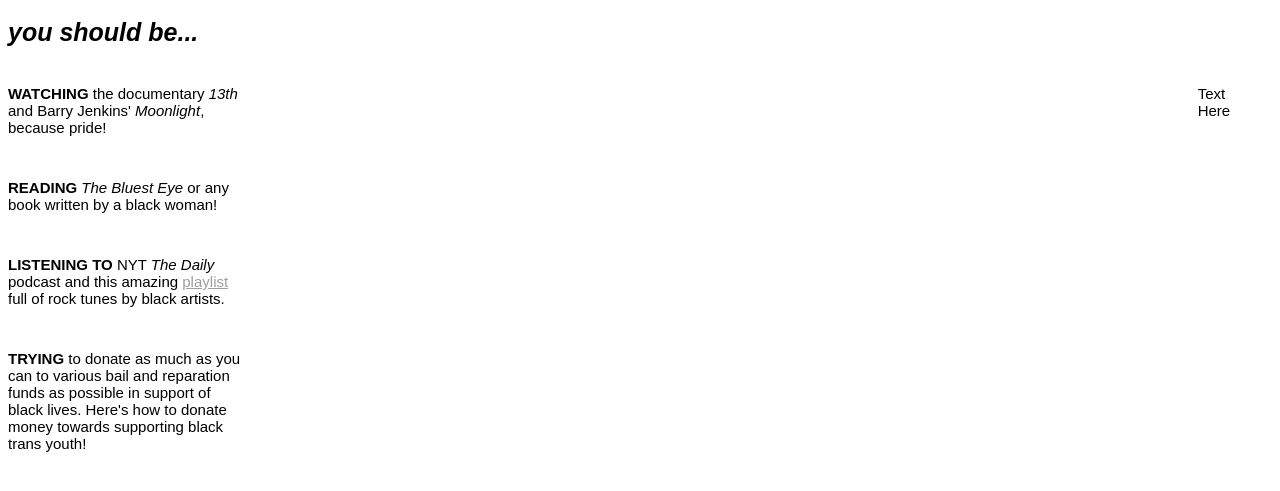
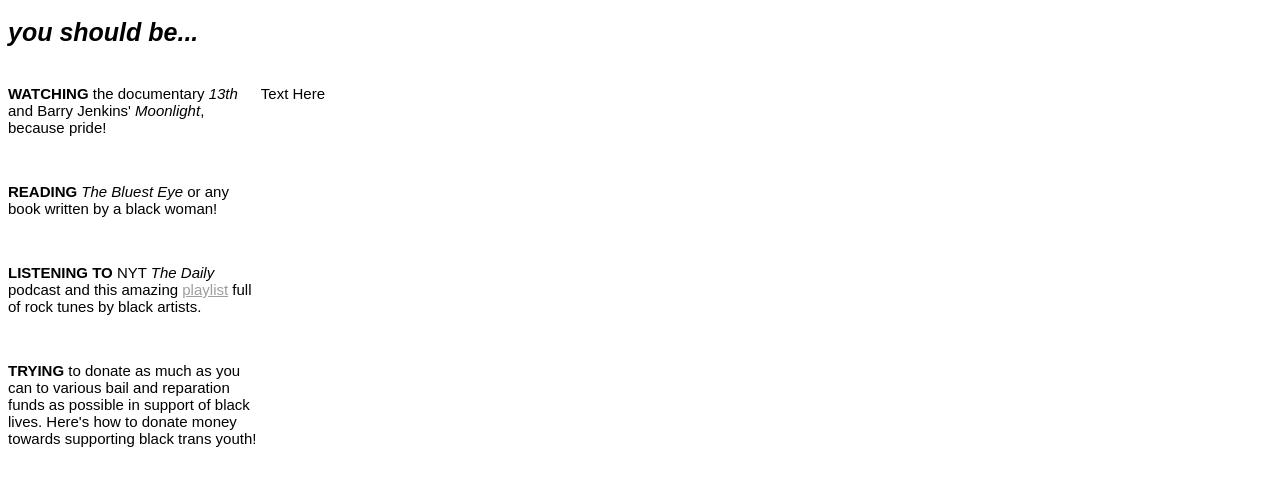
Before and after one commit to zoeydh/pen-marks, a plain HTML site: page index.html in a window 1280 px wide. Shown: the part 197-688 px from the top of the page. Drawn offline with Linux system fonts and the light colour scheme; a web font is replaced by a local one.

Commit message:
Update index.html

```diff
--- a/index.html
+++ b/index.html
@@ -28,15 +28,15 @@
 			<h2 style="line-height: 1.5; margin-top: .5; margin-bottom: .5; font-size: 25px"><i>you should be...</i></h2><br>
 		</div>
 
-		<div class="ChapmanText" style="float: left">
-				<p style="width: 20%; font-size: 15px; margin-bottom: 10px"><b>WATCHING</b> the documentary <i>13th</i> and Barry Jenkins' <i>Moonlight</i>, because pride!</p><br>
-				<p style="width: 20%; font-size: 15px; margin-bottom: 10px"><b>READING</b> <i>The Bluest Eye</i> or any book written by a black woman!</p><br>
-			 	<p style="width: 20%; font-size: 15px; margin-bottom: 10px"><b>LISTENING TO</b> NYT <i>The Daily</i> podcast and this amazing <a href="https://open.spotify.com/playlist/18M1VqZY0giF3YtjbC2lt5?si=Y2PKINPcR7m1o_kQ-A4snA" style="color:#9E9E9E">playlist</a> full of rock tunes by black artists.</p><br>
-				<p style="width: 20%; font-size: 15px; margin-bottom: 10px"><b>TRYING</b> to donate as much as you can to various bail and reparation funds as possible in support of black lives. Here's how to donate money towards supporting black trans youth!</p><br>
+		<div class="ChapmanText" style="float: left; width: 20%; font-size: 15px; margin-bottom: 8px">
+				<p><b>WATCHING</b> the documentary <i>13th</i> and Barry Jenkins' <i>Moonlight</i>, because pride!</p><br>
+				<p><b>READING</b> <i>The Bluest Eye</i> or any book written by a black woman!</p><br>
+			 	<p><b>LISTENING TO</b> NYT <i>The Daily</i> podcast and this amazing <a href="https://open.spotify.com/playlist/18M1VqZY0giF3YtjbC2lt5?si=Y2PKINPcR7m1o_kQ-A4snA" style="color:#9E9E9E">playlist</a> full of rock tunes by black artists.</p><br>
+				<p><b>TRYING</b> to donate as much as you can to various bail and reparation funds as possible in support of black lives. Here's how to donate money towards supporting black trans youth!</p><br>
 		</div>
 
-		<div class="ChapmanText" style="float: left">
-			<p style="text-align: justify; font-size: 15px; width: 20%">Text Here</p>
+		<div class="ChapmanText" style="float: left; text-align: justify; font-size: 15px; margin-bottom: 10px">
+			<p>Text Here</p>
 		</div>
 
 		</article>
```
